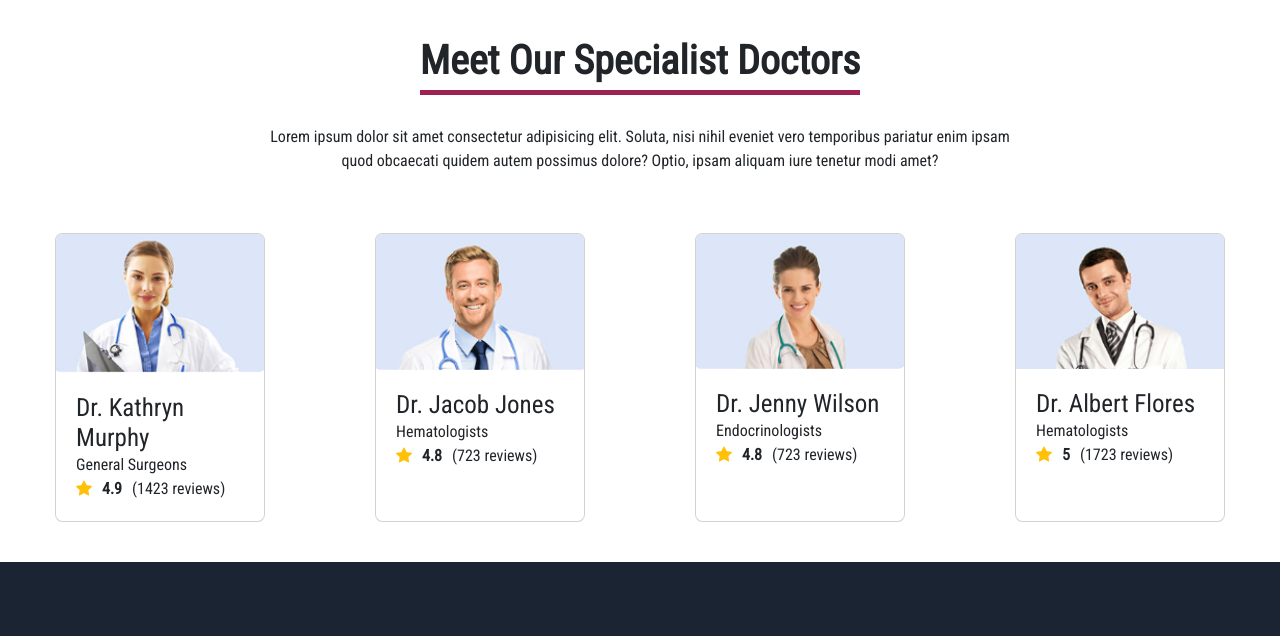
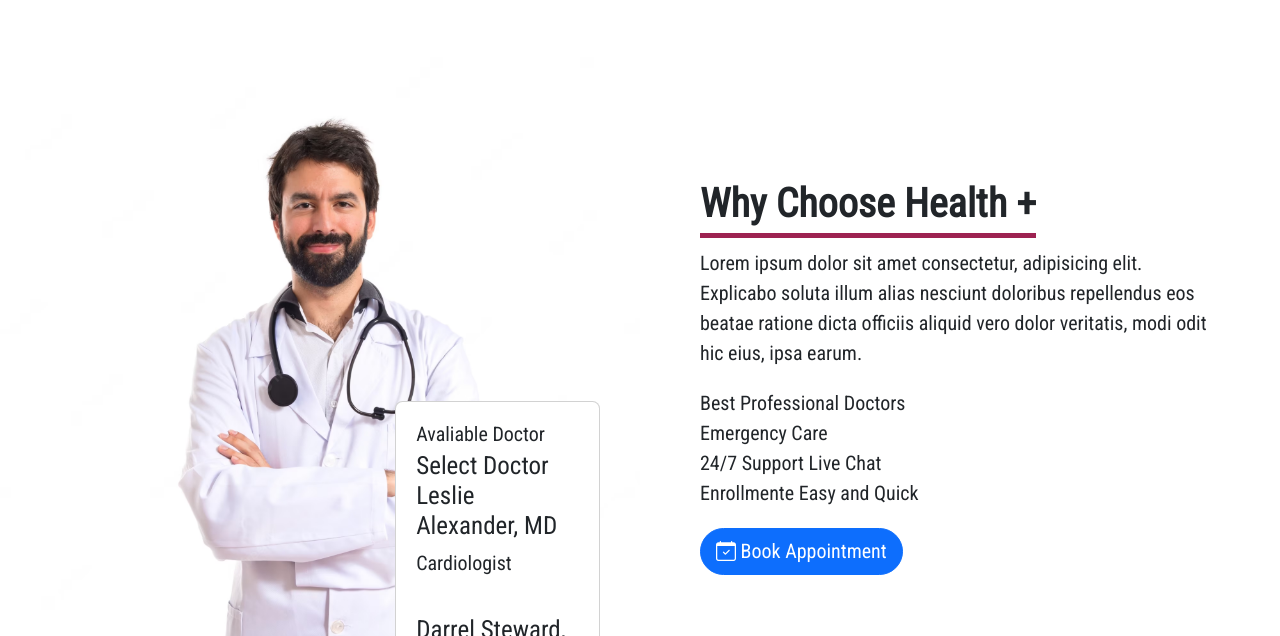
Before and after one commit to xkenk0/project-preview, a plain HTML site: page index.html in a window 1280 px wide. Shown: the part 1093-1729 px from the top of the page. Drawn offline with nearby package versions, Linux system fonts and the light colour scheme.

Commit message:
Sección Why Choose Health + Primera aproximación

```diff
--- a/css/style.css
+++ b/css/style.css
@@ -1,29 +1,46 @@
 /* -----default settings-----  */
-*{
+* {
     font-family: 'Roboto Condensed', sans-serif;
     font-size: 20px;
 }
+
 :root {
     --blue: #2390f5;
     --white: #ffffff;
 }
 
+img {
+    max-width: 100%;
+    max-height: 100%;
+    ;
+}
+
+ul {
+    padding: 0;
+    list-style: none;
+}
+
+
+
 
 /* ----- navbar ----- */
-.btn-chat{
+.btn-chat {
     background-color: var(--blue);
     color: #ffffff;
     border-radius: 25px;
     padding: 10px 20px;
 }
-.btn-chat:hover{
+
+.btn-chat:hover {
     background-color: #2b6eac;
     color: var(--white);
 }
-.bi-chat-left-dots{
+
+.bi-chat-left-dots {
     padding-right: 8px;
 }
-.nav-link::after{
+
+.nav-link::after {
     content: "";
     width: 0;
     height: 3px;
@@ -31,14 +48,15 @@
     margin: auto;
     display: block;
 }
-.nav-link:hover::after{
+
+.nav-link:hover::after {
     width: 100%;
     transition: width 0.2s linear;
 }
 
 
 /* ----- carousel ----- */
-.carousel-inner{
+.carousel-inner {
     display: flex;
     align-items: center;
     max-height: 70vh;
@@ -58,22 +76,21 @@
     padding-bottom: 5px;
 }
 
-.mess p{
-    text-align: center;
+.mess p {
     margin-left: 20%;
     margin-right: 20%;
 }
 
 
 /* ----- cards ----- */
-.card{
+.card {
     padding: 0;
     padding-top: 2em;
     margin: 2em;
     min-width: 10em;
 }
 
-.card-icon{
+.card-icon {
     position: absolute;
     top: -2em;
     display: flex;
@@ -86,44 +103,82 @@
     align-self: center;
 }
 
-.card-icon img{
+.card-icon img {
     height: 3em;
     width: auto;
 }
 
-.btn-rounded{
+.btn-rounded {
     width: 6em;
     border-radius: 30px;
 }
 
+/* ----- Section Why Choose Health+ ----- */
+.WhyChooseHealth {
+    margin-top: 3em;
+    margin-bottom: 3em;
+
+}
+
+.WhyChooseHealth .imagenes {
+    position: relative;
+}
+
+.WhyChooseHealth .card {
+    position: absolute;
+    width: 32%;
+    height: 40%;
+    right: 0;
+    bottom: 0;
+    padding: 0;
+}
+
+
+.WhyChooseHealth .card-title{
+    font-size: 100%;
+}
+
+.WhyChooseHealth .card img{
+    width: 30%;
+}
+
+.WhyChooseHealth .content {
+    padding: 3em;
+}
+
 
 /* ----- Section Doctors ----- */
-.section-doctors__paraghrap{
+.section-doctors__paraghrap {
     font-size: 16px;
 }
-.card-doctors{
+
+.card-doctors {
     padding-top: 0;
 }
-.card-title-doctors{
+
+.card-title-doctors {
     text-align: start;
     margin-bottom: 0;
 }
-.bi-star-fill{
+
+.bi-star-fill {
     color: #ffc107;
 }
-.card-text-doctors{
+
+.card-text-doctors {
     font-size: 16px;
 }
+
 .review-doctors,
 .review-doctors span,
-.review-doctors i{
+.review-doctors i {
     font-size: 16px;
 }
 
 
 /* ----- footer ----- */
 
-.footer{
+.footer {
     background-color: #1B2433;
     color: white;
     padding-top: 4em;
@@ -131,36 +186,33 @@
     padding-right: 2em;
 }
 
-.footerDescription{
+.footerDescription {
     padding-right: 2em;
 }
 
-.footerDescription p{
+.footerDescription p {
     padding-top: 2em;
 }
 
-.btn-subscribe{
+.btn-subscribe {
     position: relative;
     margin-bottom: 1em;
 }
 
-.btn-subscribe button{
+.btn-subscribe button {
     position: absolute;
     right: 0;
     top: 0;
 }
 
-.footer ul{
-    padding: 0;
-    list-style: none;
-}
 
-.links a{
+
+.links a {
     color: white;
     text-decoration: none;
 }
 
-.bar{
+.bar {
     display: flex;
     justify-content: space-between;
     border-top: solid 1px #3a4b68;
@@ -169,10 +221,10 @@
     padding-bottom: 1em;
 }
 
-.bar p{
+.bar p {
     margin: 0;
 }
 
-.bar i{
+.bar i {
     margin-left: 1em;
 }
--- a/index.html
+++ b/index.html
@@ -139,10 +139,67 @@
     </div>
   </div>
 
+
+  <!-- Section Why Choose Health+ -->
+
+  <section class="WhyChooseHealth">
+    <div class="row g-0">
+
+      <div class="d-none d-lg-flex col-lg-6 img-fluid imagenes">
+        <img src="./images/WhyChooseHealth+.avif" alt="Doctor">
+        <div class="card">
+          <div class="card-body">
+            <h4 class="card-title">Avaliable Doctor</h5>
+              <h5 class="card-subtitle">Select Doctor</h6>
+                <ul>
+                  <li>
+                    <div class="d-flex img-fluid">
+                      <img class="d-none d-xxl-inline-block" src="./images/WhyChooseHealth+.avif" alt="">
+                      <div class="datosDoctor">
+                        <h5>Leslie Alexander, MD</h5>
+                        <h6>Cardiologist</h6>
+                      </div>
+                    </div>
+                  </li>
+                  <li>
+                    <img src="" alt="">
+                    <h5>Darrel Steward, CRNP</h5>
+                    <h6>Dermatologist</h6>
+                  </li>
+                </ul>
+                <button class="btn btn-primary rounded-pill">Find Doctor</button>
+          </div>
+        </div>
+      </div>
+
+      <div class="col-lg-6 align-self-center content">
+
+        <h1 class="tittle">Why Choose Health +</h1>
+        <p>Lorem ipsum dolor sit amet consectetur, adipisicing elit. Explicabo soluta illum alias nesciunt doloribus
+          repellendus eos beatae ratione dicta officiis aliquid vero dolor veritatis, modi odit hic eius, ipsa
+          earum.</p>
+
+        <ul>
+          <li>Best Professional Doctors</li>
+          <li>Emergency Care</li>
+          <li>24/7 Support Live Chat</li>
+          <li>Enrollmente Easy and Quick</li>
+        </ul>
+
+        <button class="btn btn-primary rounded-pill">
+          <i class="bi bi-calendar-check"></i>
+          Book Appointment
+        </button>
+      </div>
+    </div>
+  </section>
+
+
   <!-- Section Doctors -->
   <section class="container-fluid mess">
     <h1 class="tittle mb-4">Meet Our Specialist Doctors</h1>
-    <p class="section-doctors__paraghrap">Lorem ipsum dolor sit amet consectetur adipisicing elit. Soluta, nisi nihil eveniet vero temporibus
+    <p class="section-doctors__paraghrap">Lorem ipsum dolor sit amet consectetur adipisicing elit. Soluta, nisi nihil
+      eveniet vero temporibus
       pariatur enim
       ipsam quod obcaecati quidem autem possimus dolore? Optio, ipsam aliquam iure tenetur modi amet?</p>
 
@@ -154,7 +211,8 @@
           <div class="card-body">
             <h5 class="card-title card-title-doctors">Dr. Kathryn Murphy</h5>
             <p class="card-text text-start m-0 card-text-doctors">General Surgeons</p>
-            <p class="text-start m-0 d-flex gap-2 review-doctors"><i class="bi bi-star-fill"></i><span class="fw-bold">4.9</span>(1423 reviews)</p>
+            <p class="text-start m-0 d-flex gap-2 review-doctors"><i class="bi bi-star-fill"></i><span
+                class="fw-bold">4.9</span>(1423 reviews)</p>
           </div>
         </div>
       </div>
@@ -165,7 +223,8 @@
           <div class="card-body">
             <h5 class="card-title card-title-doctors">Dr. Jacob Jones</h5>
             <p class="card-text text-start m-0 card-text-doctors">Hematologists</p>
-            <p class="text-start m-0 d-flex gap-2 review-doctors"><i class="bi bi-star-fill"></i> <span class="fw-bold">4.8</span> (723 reviews)</p>
+            <p class="text-start m-0 d-flex gap-2 review-doctors"><i class="bi bi-star-fill"></i> <span
+                class="fw-bold">4.8</span> (723 reviews)</p>
           </div>
         </div>
       </div>
@@ -176,7 +235,8 @@
           <div class="card-body ">
             <h5 class="card-title card-title-doctors">Dr. Jenny Wilson</h5>
             <p class="card-text text-start m-0 card-text-doctors">Endocrinologists</p>
-              <p class="text-start m-0 d-flex gap-2 review-doctors"><i class="bi bi-star-fill"></i> <span class="fw-bold">4.8</span> (723 reviews)</p>
+            <p class="text-start m-0 d-flex gap-2 review-doctors"><i class="bi bi-star-fill"></i> <span
+                class="fw-bold">4.8</span> (723 reviews)</p>
           </div>
         </div>
       </div>
@@ -187,7 +247,8 @@
           <div class="card-body">
             <h5 class="card-title card-title-doctors">Dr. Albert Flores</h5>
             <p class="card-text text-start m-0 card-text-doctors">Hematologists</p>
-            <p class="text-start m-0 d-flex gap-2 review-doctors"><i class="bi bi-star-fill"></i> <span class="fw-bold">5</span> (1723 reviews)</p>
+            <p class="text-start m-0 d-flex gap-2 review-doctors"><i class="bi bi-star-fill"></i> <span
+                class="fw-bold">5</span> (1723 reviews)</p>
           </div>
         </div>
       </div>
```
Also changed, not shown: images/WhyChooseHealth+.avif (added).
